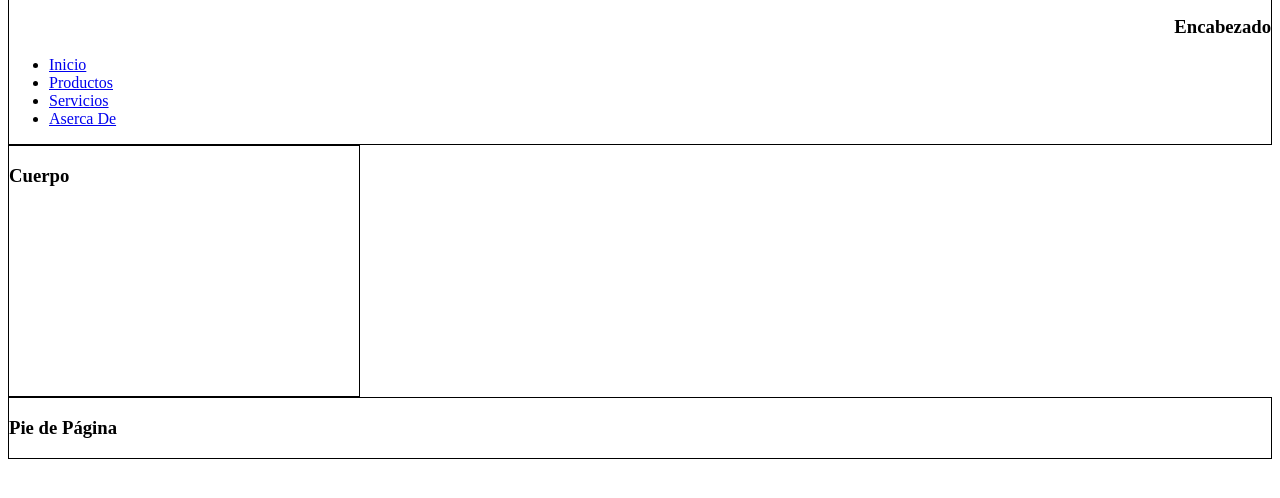
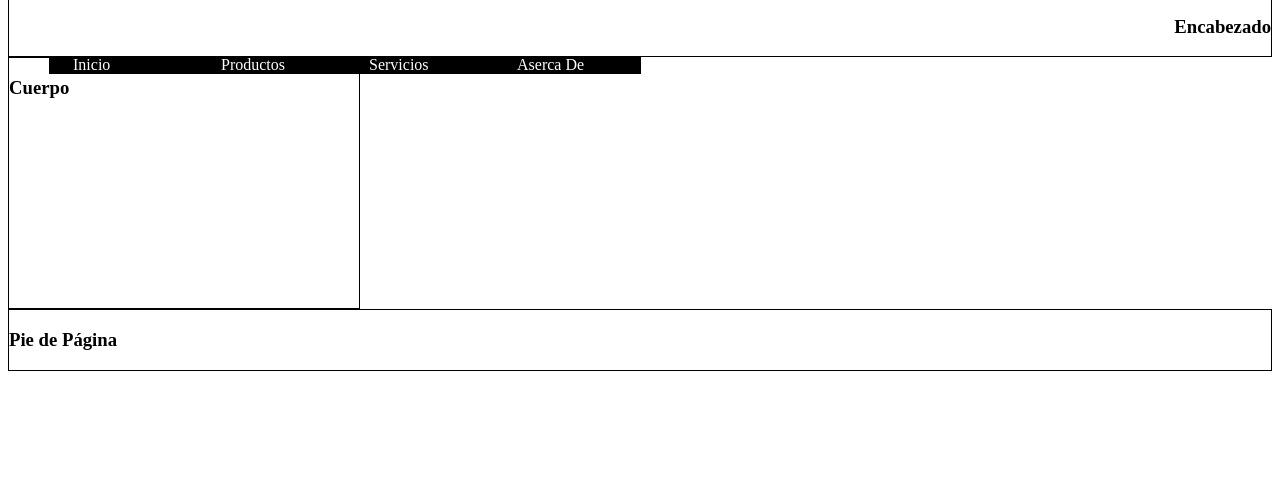
Before and after one commit to VaneGitVCA/Production, a plain HTML site: page Index.html in a window 1280 px wide. Shown: the part 32-530 px from the top of the page. Drawn offline with Linux system fonts and the light colour scheme.

Commit message:
Barra de Navegacion

```diff
--- a/CSS/Estilos.css
+++ b/CSS/Estilos.css
@@ -1,4 +1,5 @@
 
+/*Estilos General*/
 .Encabezado{
   border: 1px black solid;
 }
@@ -12,6 +13,31 @@
   height: 100px;
 }
 
+nav ul {
+  list-style: none;/*Quita los puntos negros del listado*/
+
+}
+nav a {
+  text-decoration: none;/*quita el subrayado de las etiquetas "a" */
+  color: white;/*color de las letras blanco*/
+  background: #000;/*fodo colro negro*/
+  display: block;/*Los muestra en bloques*/
+  width: 100px;/*da un hancho de 100px fijos*/
+  padding: 0 1.5em;/*da margen interno de 0 arriba y abajo y 2.5 a los lados*/
+  transition: .4s;/*lo que tarde en cambiar el color no sea tan rapido*/
+}
+nav a:hover{
+  background: rgba(0, 0, 0, 0.5);/*color cuando el maus pase por los elementos a*/
+}
+/*----------------Primer Nivel------------------------------------*/
+
+/*el signo " > "  quiere decir que sean directos de el elemento anterior*/
+nav > ul > li{
+  float: left;/*Fotar o resaltar los elemntos*/
+
+}
+
+/*-----------------------------------------------------------------------*/
 .Cuerpo{
   border: 1px black solid;
   height: 250px;
```
